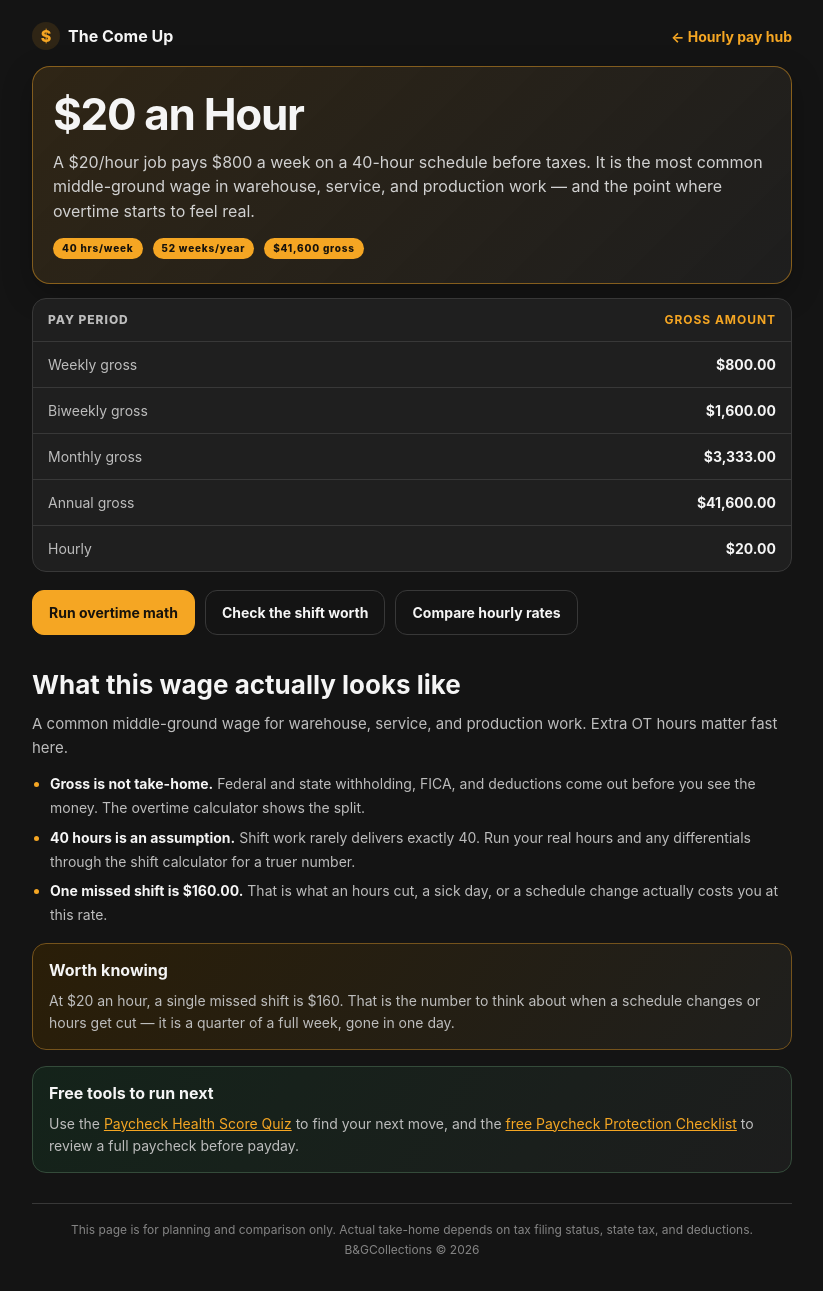
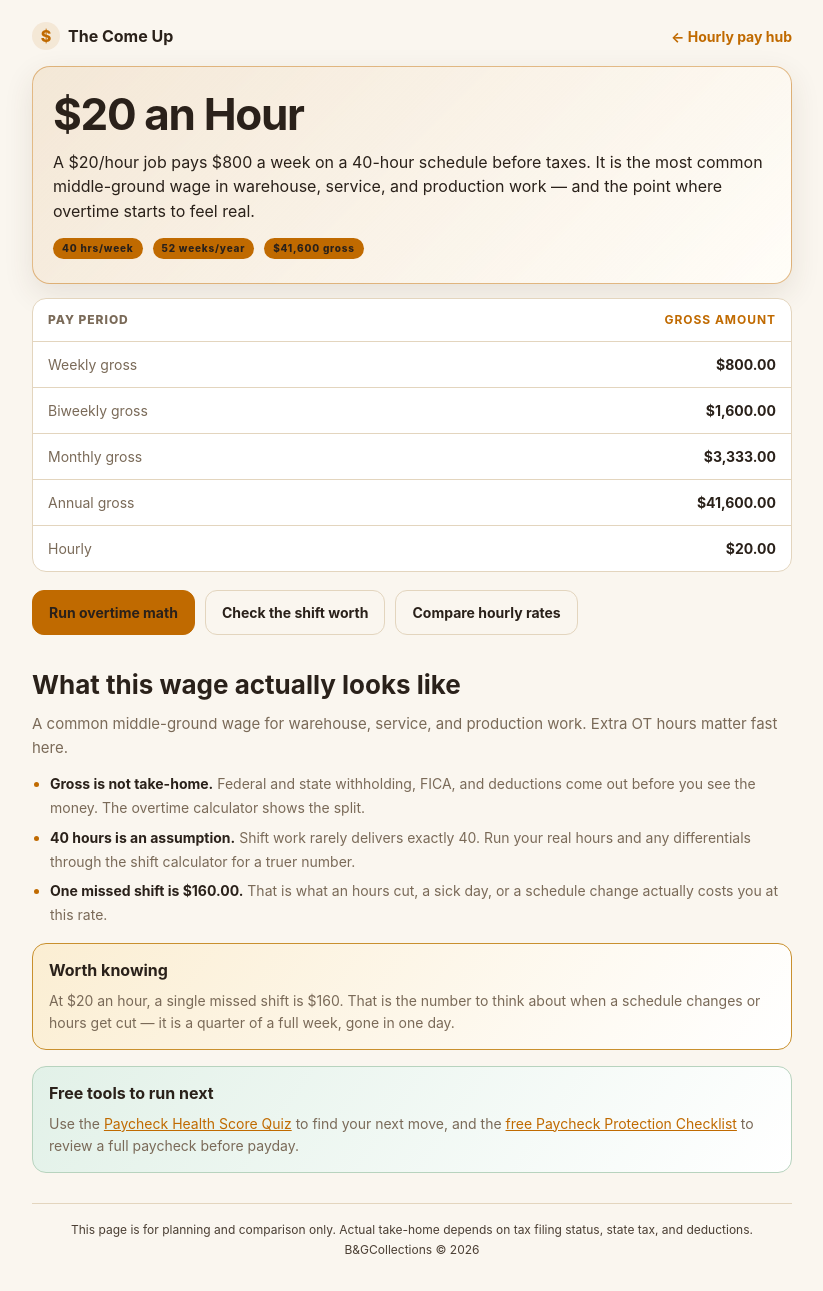
Before and after one commit to thecomeuphq/comeup-links, a website: page hourly-pay/20-an-hour/index.html in a window 1280 px wide. Shown: the top 1291 px of the page, without its empty margins (228-1051 px from the left). Drawn offline with Linux system fonts and the light colour scheme.

Commit message:
reskin 5/5d: hourly-pay 20-an-hour warm theme

```diff
--- a/hourly-pay/20-an-hour/index.html
+++ b/hourly-pay/20-an-hour/index.html
@@ -61,84 +61,81 @@
 </script>
 <style>
   :root {
-    color-scheme: dark;
-    --bg: #141414; --surface: #1f1f1f; --surface-raised: #262626; --line: #383838;
-    --text: #f5f5f5; --muted: #bdbdbd; --amber: #f5a623; --green: #a8e6bd; --danger: #f08a7e;
-    --amber-soft: rgba(245,166,35,0.12);
-  }
-  * { margin:0; padding:0; box-sizing:border-box; }
-  [hidden] { display:none !important; }
-  html { scroll-behavior:smooth; }
-  body { background:var(--bg); color:var(--text); font-family:-apple-system,BlinkMacSystemFont,"Segoe UI",Roboto,Helvetica,Arial,sans-serif; min-height:100vh; line-height:1.5; }
-  a { color:var(--amber); }
-  .wrap { width:min(100% - 32px, 760px); margin:0 auto; padding:calc(22px + env(safe-area-inset-top)) 0 calc(44px + env(safe-area-inset-bottom)); }
-  .skip-link { position:fixed; z-index:20; top:8px; left:8px; transform:translateY(-160%); padding:12px 16px; border-radius:10px; background:var(--amber); color:#17130c; font-weight:750; }
-  .skip-link:focus { transform:translateY(0); }
-  .topbar { display:flex; align-items:center; justify-content:space-between; gap:12px; margin-bottom:16px; }
-  .brand { display:inline-flex; align-items:center; gap:8px; color:var(--text); text-decoration:none; font-weight:750; }
-  .brand .mark { width:28px; height:28px; border-radius:50%; display:grid; place-items:center; background:var(--amber-soft); color:var(--amber); font-weight:800; }
-  .back { color:var(--amber); text-decoration:none; font-size:14px; font-weight:650; }
-  .hero { background:linear-gradient(135deg, var(--amber-soft), rgba(31,31,31,0.95)); border:1px solid rgba(245,166,35,0.45); border-radius:18px; padding:24px 20px; box-shadow:0 10px 30px rgba(0,0,0,0.25); }
-  h1 { font-size:clamp(28px,7vw,44px); line-height:1.06; letter-spacing:-.03em; }
-  .lead { margin-top:12px; color:#d1d1d1; font-size:16px; line-height:1.55; }
-  .eyebrow { display:inline-block; margin-bottom:10px; color:var(--amber); font-size:11px; font-weight:850; letter-spacing:.14em; text-transform:uppercase; }
-  h2 { font-size:clamp(20px,4.4vw,26px); line-height:1.2; margin:34px 0 12px; }
-  h3 { font-size:16px; margin:20px 0 8px; }
-  p { color:var(--muted); font-size:15px; line-height:1.6; }
-  p + p { margin-top:10px; }
-  strong { color:var(--text); }
-  .section { margin-top:30px; }
-  .cards { display:grid; grid-template-columns:repeat(auto-fit,minmax(230px,1fr)); gap:12px; margin-top:16px; }
-  .card { display:block; text-decoration:none; color:var(--text); background:var(--surface); border:1px solid var(--line); border-radius:14px; padding:15px 16px; transition:border-color .15s,transform .15s; }
-  .card:hover { border-color:var(--amber); transform:translateY(-1px); }
-  .card .t { font-size:15px; font-weight:750; }
-  .card .d { margin-top:5px; color:var(--muted); font-size:13px; line-height:1.5; }
-  .card.amber { border-color:var(--amber); background:linear-gradient(125deg,#32240e,var(--surface)); }
-  .btn { display:inline-flex; align-items:center; justify-content:center; min-height:44px; border:1px solid var(--line); border-radius:12px; padding:11px 16px; background:var(--surface); color:var(--text); font-size:14px; font-weight:750; text-decoration:none; }
-  .btn.primary { background:var(--amber); border-color:var(--amber); color:#17130c; }
-  .btn.ghost { background:transparent; }
-  .btnrow { display:flex; flex-wrap:wrap; gap:10px; margin-top:18px; }
-  .note { margin-top:16px; padding:14px 16px; border:1px solid var(--line); border-radius:14px; background:var(--surface); }
-  .note.green { border-color:#344b3a; background:linear-gradient(125deg,#14231a,#1d1d1d); }
-  .note.amber { border-color:#75531c; background:linear-gradient(125deg,#2a1e08,#1f1f1d); }
-  .note p { font-size:14px; }
-  .note h3 { margin-top:0; }
-  ul.tips { margin:12px 0 0 18px; color:var(--muted); font-size:14px; line-height:1.7; }
-  ul.tips li { margin-bottom:6px; }
-  ul.tips li::marker { color:var(--amber); }
-  .faq { margin-top:14px; border:1px solid var(--line); border-radius:14px; background:var(--surface); overflow:hidden; }
-  .faq details + details { border-top:1px solid var(--line); }
-  .faq summary { padding:14px 16px; cursor:pointer; font-weight:700; font-size:15px; list-style:none; display:flex; gap:10px; align-items:flex-start; }
-  .faq summary::-webkit-details-marker { display:none; }
-  .faq summary::before { content:"+"; color:var(--amber); font-weight:800; flex:0 0 12px; }
-  .faq details[open] summary::before { content:"–"; }
-  .faq .answer { padding:0 16px 16px 38px; }
-  .faq .answer p { font-size:14px; }
-  .table { margin-top:14px; border:1px solid var(--line); border-radius:14px; background:var(--surface); overflow:hidden; }
-  .tr { display:flex; justify-content:space-between; gap:14px; padding:12px 15px; border-bottom:1px solid var(--line); font-size:14px; }
-  .tr:last-child { border-bottom:0; }
-  .tr.head { color:var(--amber); font-size:12px; font-weight:850; letter-spacing:.08em; text-transform:uppercase; }
-  .tr .k { color:var(--muted); }
-  .tr .v { font-weight:750; text-align:right; }
-  .foot { margin-top:30px; padding-top:16px; border-top:1px solid var(--line); color:#858585; text-align:center; font-size:12px; line-height:1.7; }
-  .foot a { color:var(--muted); }
-  .pill { display:inline-block; border-radius:20px; padding:3px 9px; background:var(--amber); color:#17130c; font-size:10px; font-weight:850; letter-spacing:.08em; }
-  .pill.free { background:var(--green); color:#10231a; }
-  label { display:block; font-size:13px; font-weight:700; margin:14px 0 6px; }
+    color-scheme: light;
+    --bg: #FAF6EF; --surface: #FFFFFF; --surface-raised: #F5EDDD; --line: #E3D5BE;
+    --text: #2A211A; --muted: #7A6A58; --amber: #C06A00; --green: #1E7A3C; --danger: #BE3A2B;
+    --amber-soft: rgba(192, 106, 0, 0.10);}
+  * { margin:0; padding:0; box-sizing:border-box;}
+  [hidden] { display:none !important;}
+  html { scroll-behavior:smooth;}
+  body { background:var(--bg); color:var(--text); font-family:-apple-system,BlinkMacSystemFont,"Segoe UI",Roboto,Helvetica,Arial,sans-serif; min-height:100vh; line-height:1.5;}
+  a { color:var(--amber);}
+  .wrap { width:min(100% - 32px, 760px); margin:0 auto; padding:calc(22px + env(safe-area-inset-top)) 0 calc(44px + env(safe-area-inset-bottom));}
+  .skip-link { position:fixed; z-index:20; top:8px; left:8px; transform:translateY(-160%); padding:12px 16px; border-radius:10px; background:var(--amber); color:#2A211A; font-weight:750;}
+  .skip-link:focus { transform:translateY(0);}
+  .topbar { display:flex; align-items:center; justify-content:space-between; gap:12px; margin-bottom:16px;}
+  .brand { display:inline-flex; align-items:center; gap:8px; color:var(--text); text-decoration:none; font-weight:750;}
+  .brand .mark { width:28px; height:28px; border-radius:50%; display:grid; place-items:center; background:var(--amber-soft); color:var(--amber); font-weight:800;}
+  .back { color:var(--amber); text-decoration:none; font-size:14px; font-weight:650;}
+  .hero { background:linear-gradient(135deg, var(--amber-soft), rgba(255, 253, 248, 0.95)); border:1px solid rgba(192, 106, 0, 0.45); border-radius:18px; padding:24px 20px; box-shadow:0 10px 30px rgba(74, 54, 32, 0.11);}
+  h1 { font-size:clamp(28px,7vw,44px); line-height:1.06; letter-spacing:-.03em;}
+  .lead { margin-top:12px; color:#2A211A; font-size:16px; line-height:1.55;}
+  .eyebrow { display:inline-block; margin-bottom:10px; color:var(--amber); font-size:11px; font-weight:850; letter-spacing:.14em; text-transform:uppercase;}
+  h2 { font-size:clamp(20px,4.4vw,26px); line-height:1.2; margin:34px 0 12px;}
+  h3 { font-size:16px; margin:20px 0 8px;}
+  p { color:var(--muted); font-size:15px; line-height:1.6;}
+  p + p { margin-top:10px;}
+  strong { color:var(--text);}
+  .section { margin-top:30px;}
+  .cards { display:grid; grid-template-columns:repeat(auto-fit,minmax(230px,1fr)); gap:12px; margin-top:16px;}
+  .card { display:block; text-decoration:none; color:var(--text); background:var(--surface); border:1px solid var(--line); border-radius:14px; padding:15px 16px; transition:border-color .15s,transform .15s;}
+  .card:hover { border-color:var(--amber); transform:translateY(-1px);}
+  .card .t { font-size:15px; font-weight:750;}
+  .card .d { margin-top:5px; color:var(--muted); font-size:13px; line-height:1.5;}
+  .card.amber { border-color:var(--amber); background:linear-gradient(125deg,#FBEED3,var(--surface));}
+  .btn { display:inline-flex; align-items:center; justify-content:center; min-height:44px; border:1px solid var(--line); border-radius:12px; padding:11px 16px; background:var(--surface); color:var(--text); font-size:14px; font-weight:750; text-decoration:none;}
+  .btn.primary { background:var(--amber); border-color:var(--amber); color:#2A211A;}
+  .btn.ghost { background:transparent;}
+  .btnrow { display:flex; flex-wrap:wrap; gap:10px; margin-top:18px;}
+  .note { margin-top:16px; padding:14px 16px; border:1px solid var(--line); border-radius:14px; background:var(--surface);}
+  .note.green { border-color:#B7D3BE; background:linear-gradient(125deg,#E2F1E8,#FFFFFF);}
+  .note.amber { border-color:#C9902E; background:linear-gradient(125deg,#FBEED3,#FFFFFF);}
+  .note p { font-size:14px;}
+  .note h3 { margin-top:0;}
+  ul.tips { margin:12px 0 0 18px; color:var(--muted); font-size:14px; line-height:1.7;}
+  ul.tips li { margin-bottom:6px;}
+  ul.tips li::marker { color:var(--amber);}
+  .faq { margin-top:14px; border:1px solid var(--line); border-radius:14px; background:var(--surface); overflow:hidden;}
+  .faq details + details { border-top:1px solid var(--line);}
+  .faq summary { padding:14px 16px; cursor:pointer; font-weight:700; font-size:15px; list-style:none; display:flex; gap:10px; align-items:flex-start;}
+  .faq summary::-webkit-details-marker { display:none;}
+  .faq summary::before { content:"+"; color:var(--amber); font-weight:800; flex:0 0 12px;}
+  .faq details[open] summary::before { content:"–";}
+  .faq .answer { padding:0 16px 16px 38px;}
+  .faq .answer p { font-size:14px;}
+  .table { margin-top:14px; border:1px solid var(--line); border-radius:14px; background:var(--surface); overflow:hidden;}
+  .tr { display:flex; justify-content:space-between; gap:14px; padding:12px 15px; border-bottom:1px solid var(--line); font-size:14px;}
+  .tr:last-child { border-bottom:0;}
+  .tr.head { color:var(--amber); font-size:12px; font-weight:850; letter-spacing:.08em; text-transform:uppercase;}
+  .tr .k { color:var(--muted);}
+  .tr .v { font-weight:750; text-align:right;}
+  .foot { margin-top:30px; padding-top:16px; border-top:1px solid var(--line); color:#4A3E33; text-align:center; font-size:12px; line-height:1.7;}
+  .foot a { color:var(--muted);}
+  .pill { display:inline-block; border-radius:20px; padding:3px 9px; background:var(--amber); color:#2A211A; font-size:10px; font-weight:850; letter-spacing:.08em;}
+  .pill.free { background:var(--green); color:#F5A623;}
+  label { display:block; font-size:13px; font-weight:700; margin:14px 0 6px;}
   input[type=text], input[type=number], input[type=date], input[type=email], select, textarea {
-    width:100%; border:1px solid #4b4b4b; border-radius:10px; background:#101010; color:var(--text); padding:12px 13px; font-size:16px; font-family:inherit;
-  }
+    width:100%; border:1px solid #4A3E33; border-radius:10px; background:#221A14; color:var(--text); padding:12px 13px; font-size:16px; font-family:inherit;}
   input:focus-visible, select:focus-visible, textarea:focus-visible, .btn:focus-visible, .card:focus-visible, summary:focus-visible, a:focus-visible {
-    outline:3px solid #fff; outline-offset:2px;
-  }
-  .field-row { display:grid; grid-template-columns:1fr 1fr; gap:12px; }
-  .btn:focus-visible { outline:3px solid #fff; outline-offset:2px; }
-  .status { margin-top:10px; color:var(--muted); font-size:12px; min-height:18px; }
-  .status.ok { color:var(--green); }
-  .big-num { font-size:clamp(30px,8vw,44px); font-weight:800; color:var(--amber); line-height:1.1; }
-  .muted { color:var(--muted); font-size:13px; }
-  @media (max-width:520px) { .field-row { grid-template-columns:1fr; } .wrap { width:min(100% - 24px,760px); } }
-  @media (prefers-reduced-motion:reduce) { *,*::before,*::after { scroll-behavior:auto !important; transition:none !important; } }
+    outline:3px solid #C06A00; outline-offset:2px;}
+  .field-row { display:grid; grid-template-columns:1fr 1fr; gap:12px;}
+  .btn:focus-visible { outline:3px solid #C06A00; outline-offset:2px;}
+  .status { margin-top:10px; color:var(--muted); font-size:12px; min-height:18px;}
+  .status.ok { color:var(--green);}
+  .big-num { font-size:clamp(30px,8vw,44px); font-weight:800; color:var(--amber); line-height:1.1;}
+  .muted { color:var(--muted); font-size:13px;}
+  @media (max-width:520px) { .field-row { grid-template-columns:1fr;} .wrap { width:min(100% - 24px,760px);}}
+  @media (prefers-reduced-motion:reduce) { *,*::before,*::after { scroll-behavior:auto !important; transition:none !important;}}
   @media print {
     body { background:#fff; color:#000; }
     .wrap { width:100%; max-width:none; padding:0; }
@@ -151,29 +148,29 @@
     .faq details { break-inside:avoid; }
     .print-only { display:block !important; }
   }
-  .print-only { display:none; }
+  .print-only { display:none;}
     /* ===== The Come Up: related tools + share + next step ===== */
-    .tcu { margin-top:34px; padding-top:22px; border-top:1px solid var(--line); }
-    .tcu-h { font-size:15px; font-weight:800; letter-spacing:.08em; text-transform:uppercase; color:var(--amber); margin:0 0 12px; }
-    .tcu-rels { display:grid; grid-template-columns:repeat(auto-fit,minmax(220px,1fr)); gap:10px; }
-    .tcu-rel { display:block; text-decoration:none; background:var(--surface); border:1px solid var(--line); border-radius:12px; padding:12px 13px; transition:border-color .15s,transform .15s; }
-    .tcu-rel:hover { border-color:var(--amber); transform:translateY(-1px); }
-    .tcu-rel:focus-visible { outline:3px solid var(--amber); outline-offset:2px; }
-    .tcu-rel-t { display:block; font-size:14px; font-weight:750; color:var(--text); line-height:1.3; }
-    .tcu-rel-d { display:block; margin-top:4px; font-size:12.5px; line-height:1.45; color:var(--muted); }
-    .tcu-rel-hub { border-color:var(--amber); background:color-mix(in srgb, var(--amber) 13%, transparent); }
-    .tcu-share { margin-top:16px; display:flex; flex-wrap:wrap; align-items:center; gap:10px; }
-    .tcu-share-b { display:inline-flex; align-items:center; gap:7px; min-height:42px; padding:10px 15px; border-radius:11px; border:1px solid var(--amber); background:color-mix(in srgb, var(--amber) 13%, transparent); color:var(--amber); font-size:13.5px; font-weight:750; cursor:pointer; font-family:inherit; }
-    .tcu-share-b:hover { background:var(--amber); color:#17130c; }
-    .tcu-share-b:focus-visible { outline:3px solid var(--amber); outline-offset:2px; }
-    .tcu-share-b svg { width:15px; height:15px; }
-    .tcu-share-n { font-size:12.5px; color:var(--muted); }
-    .tcu-share-n.ok { color:#2f9e57; font-weight:700; }
-    .tcu-share-n.err { color:#c8553d; font-weight:700; }
-    .tcu-cta { margin-top:16px; }
-    .tcu-cta-a { display:inline-flex; align-items:center; justify-content:center; min-height:46px; padding:12px 18px; border-radius:12px; background:var(--amber); color:#17130c; font-size:14.5px; font-weight:800; text-decoration:none; text-align:center; }
-    .tcu-cta-a:hover { filter:brightness(1.08); }
-    .tcu-cta-a:focus-visible { outline:3px solid var(--amber); outline-offset:3px; }</style>
+    .tcu { margin-top:34px; padding-top:22px; border-top:1px solid var(--line);}
+    .tcu-h { font-size:15px; font-weight:800; letter-spacing:.08em; text-transform:uppercase; color:var(--amber); margin:0 0 12px;}
+    .tcu-rels { display:grid; grid-template-columns:repeat(auto-fit,minmax(220px,1fr)); gap:10px;}
+    .tcu-rel { display:block; text-decoration:none; background:var(--surface); border:1px solid var(--line); border-radius:12px; padding:12px 13px; transition:border-color .15s,transform .15s;}
+    .tcu-rel:hover { border-color:var(--amber); transform:translateY(-1px);}
+    .tcu-rel:focus-visible { outline:3px solid var(--amber); outline-offset:2px;}
+    .tcu-rel-t { display:block; font-size:14px; font-weight:750; color:var(--text); line-height:1.3;}
+    .tcu-rel-d { display:block; margin-top:4px; font-size:12.5px; line-height:1.45; color:var(--muted);}
+    .tcu-rel-hub { border-color:var(--amber); background:color-mix(in srgb, var(--amber) 13%, transparent);}
+    .tcu-share { margin-top:16px; display:flex; flex-wrap:wrap; align-items:center; gap:10px;}
+    .tcu-share-b { display:inline-flex; align-items:center; gap:7px; min-height:42px; padding:10px 15px; border-radius:11px; border:1px solid var(--amber); background:color-mix(in srgb, var(--amber) 13%, transparent); color:var(--amber); font-size:13.5px; font-weight:750; cursor:pointer; font-family:inherit;}
+    .tcu-share-b:hover { background:var(--amber); color:#2A211A;}
+    .tcu-share-b:focus-visible { outline:3px solid var(--amber); outline-offset:2px;}
+    .tcu-share-b svg { width:15px; height:15px;}
+    .tcu-share-n { font-size:12.5px; color:var(--muted);}
+    .tcu-share-n.ok { color:#2f9e57; font-weight:700;}
+    .tcu-share-n.err { color:#c8553d; font-weight:700;}
+    .tcu-cta { margin-top:16px;}
+    .tcu-cta-a { display:inline-flex; align-items:center; justify-content:center; min-height:46px; padding:12px 18px; border-radius:12px; background:var(--amber); color:#2A211A; font-size:14.5px; font-weight:800; text-decoration:none; text-align:center;}
+    .tcu-cta-a:hover { filter:brightness(1.08);}
+    .tcu-cta-a:focus-visible { outline:3px solid var(--amber); outline-offset:3px;}</style>
 <script>
 
 // --- privacy-first analytics + waitlist capture (no cookies, no fingerprint) ---
```
